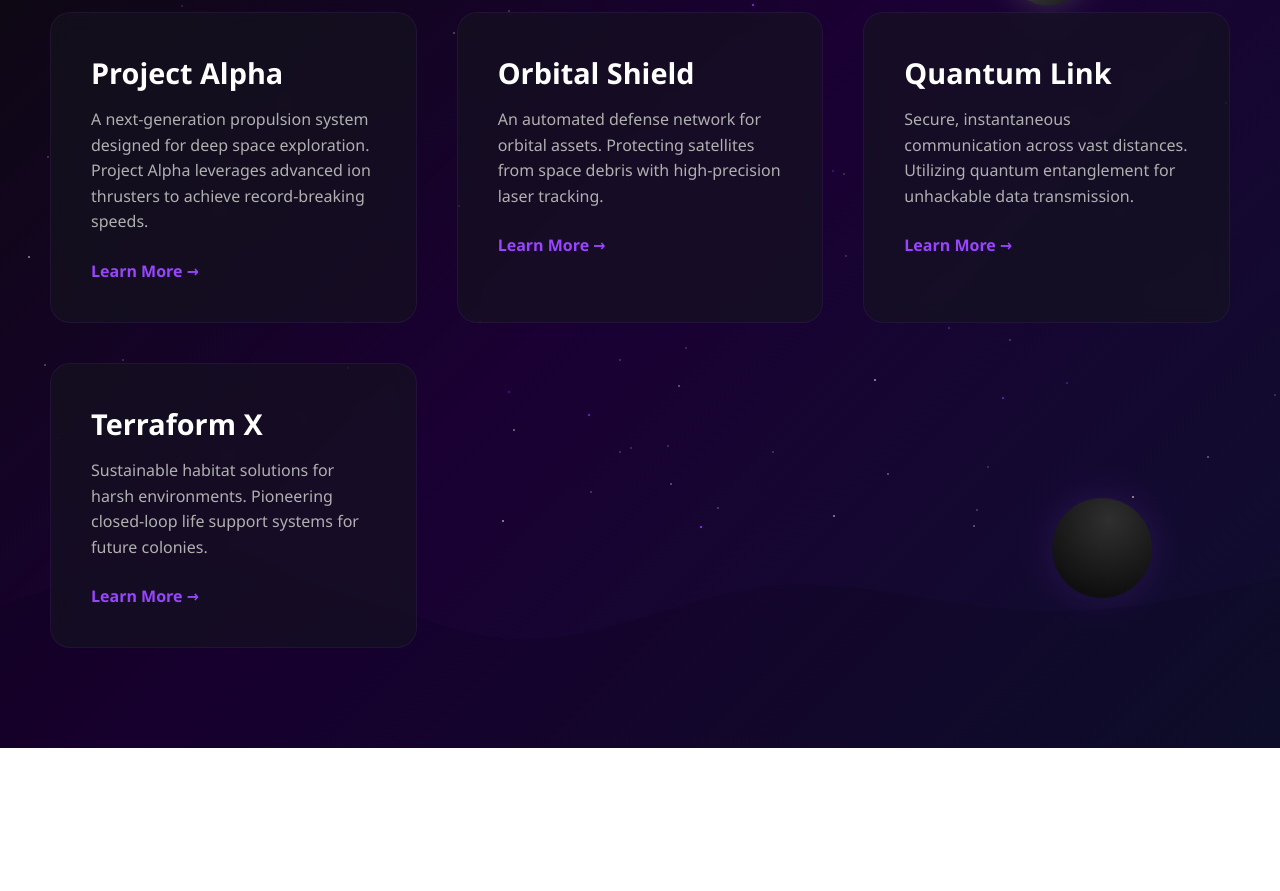
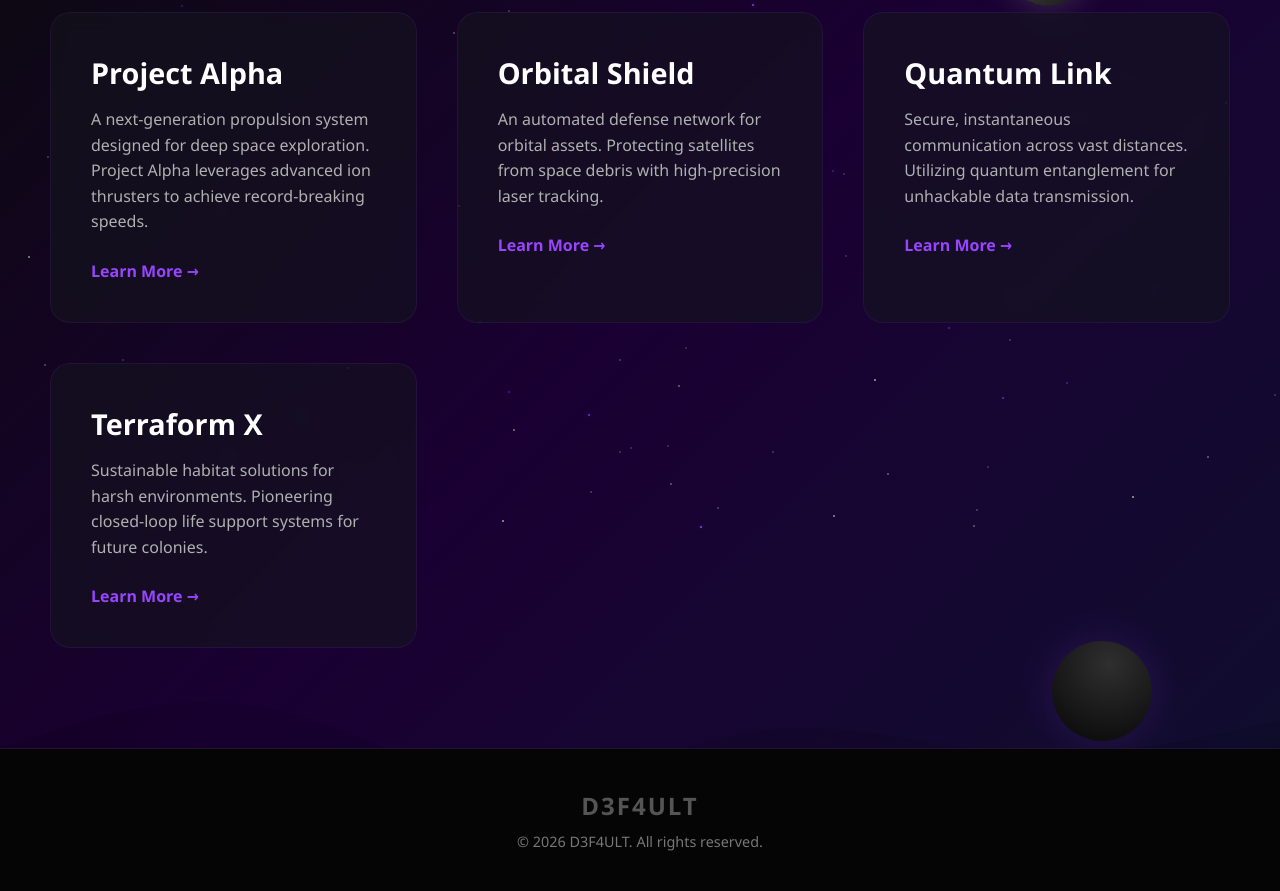
Before and after one commit to Antidoteprashant/Crtl-Space, a plain HTML site: page abouts.html in a window 1280 px wide. Shown: the part 274-1165 px from the top of the page. Before the commit the page ends 1022 px from the top, so only its background shows below. Drawn offline with Linux system fonts and the light colour scheme.

Commit message:
feat: Add footer to `abouts.html` with corresponding styles and remove the expanded about section from `index.html`.

```diff
--- a/abouts.html
+++ b/abouts.html
@@ -79,6 +79,14 @@
   <!-- Clouds -->
   <div class="clouds"></div>
 
+  <!-- Footer -->
+  <footer>
+    <div class="footer-content">
+      <div class="footer-logo">D3F4ULT</div>
+      <p>&copy; 2026 D3F4ULT. All rights reserved.</p>
+    </div>
+  </footer>
+
   <script>
     document.addEventListener('DOMContentLoaded', () => {
       // Generate random stars
--- a/style.css
+++ b/style.css
@@ -646,3 +646,26 @@
      color: #fff;
      text-shadow: 0 0 10px rgba(153, 69, 255, 0.8);
  }
+
+ /* Footer */
+ footer {
+     background: #050505;
+     padding: 40px 50px;
+     text-align: center;
+     border-top: 1px solid rgba(153, 69, 255, 0.2);
+     z-index: 10;
+     position: relative;
+ }
+
+ .footer-logo {
+     font-size: 1.5em;
+     font-weight: bold;
+     color: #555;
+     margin-bottom: 10px;
+     letter-spacing: 2px;
+ }
+
+ footer p {
+     color: #777;
+     font-size: 0.9em;
+ }
```
Also changed, not shown: index.html (+1 -16 lines).
